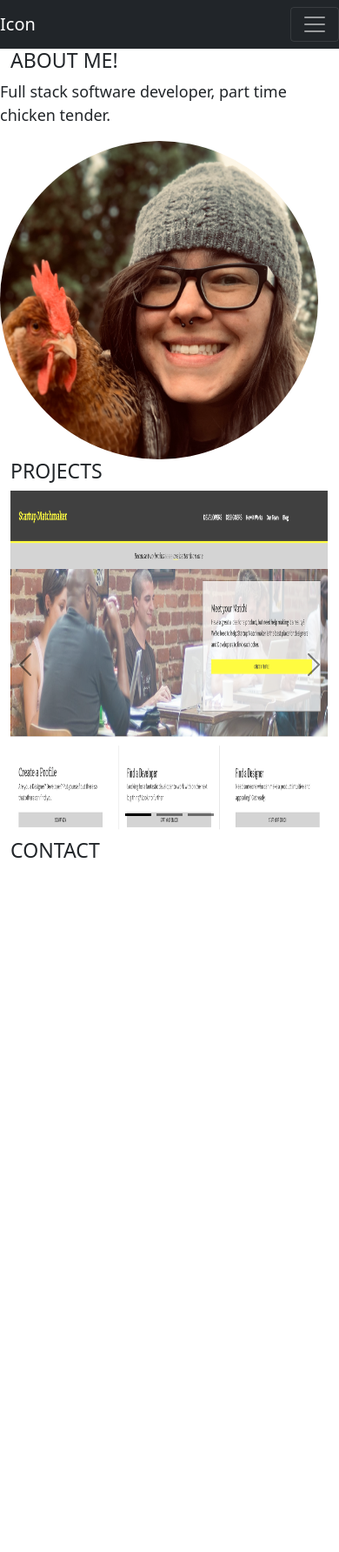
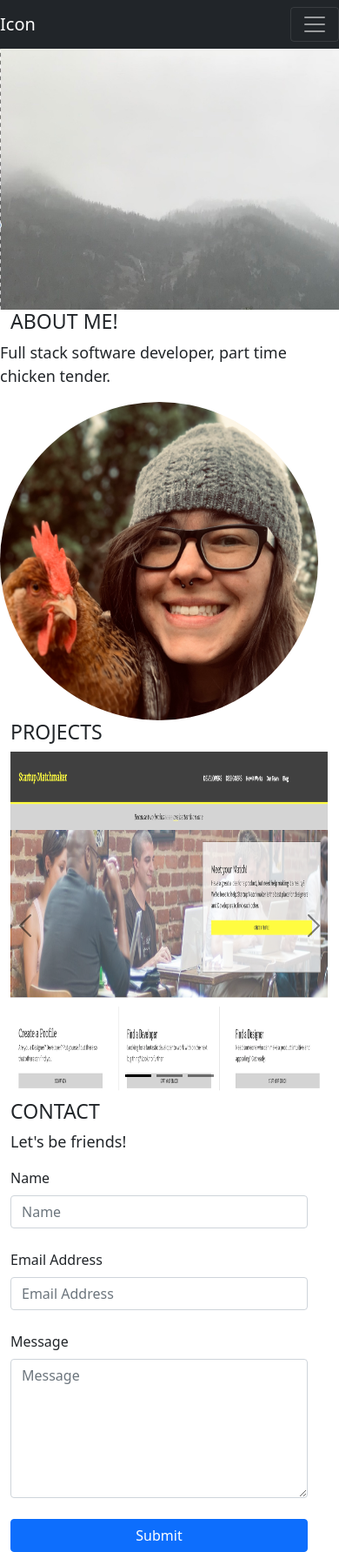
Before and after one commit to lyshia/lyshia.github.io, a plain HTML site: page index.html in a window 390 px wide. Shown: the whole page at 87% size. Before the commit the page ends 999 px from the top, so only its background shows below. Drawn offline with nearby package versions, Linux system fonts and the light colour scheme.

Commit message:
add contact form and background at top

```diff
--- a/index.html
+++ b/index.html
@@ -10,8 +10,9 @@
 			integrity="sha384-1BmE4kWBq78iYhFldvKuhfTAU6auU8tT94WrHftjDbrCEXSU1oBoqyl2QvZ6jIW3"
 			crossorigin="anonymous"
 		/>
+
+		<script src="https://ajax.googleapis.com/ajax/libs/jquery/3.5.1/jquery.min.js"></script>
 		<link rel="stylesheet" href="styles.css" />
-		<script src="https://ajax.googleapis.com/ajax/libs/jquery/3.5.1/jquery.min.js"></script>
 		<title>Alyshia.Codes</title>
 	</head>
 	<body>
@@ -48,6 +49,7 @@
 					</ul>
 				</div>
 			</nav>
+			<div class="background" id="backgroundContainer"></div>
 			<!-- About -->
 			<div class="container">
 				<div class="row cold-md-8" id="about">
@@ -143,8 +145,59 @@
 					</div>
 				</div>
 				<!-- Contact -->
-				<div class="row cold-md-8" id="contact">
+				<div class="row col-md-8" id="contact">
 					<h3>CONTACT</h3>
+					<p>Let's be friends!</p>
+
+					<form
+						action="https://submit-form.com/4l4mtNaX"
+						class="row col-md-4"
+						id="contactForm"
+					>
+						<div
+							class="g-recaptcha"
+							data-sitekey="6Le7ysgcAAAAAKpq12V59pHnyropBseN2dJ-md5G"
+							data-callback="callback"
+						></div>
+
+						<div class="mb-4">
+							<label class="form-label" for="name">Name</label>
+							<input
+								class="form-control"
+								id="name"
+								type="text"
+								placeholder="Name"
+							/>
+						</div>
+
+						<div class="mb-4">
+							<label class="form-label" for="emailAddress">Email Address</label>
+							<input
+								class="form-control"
+								id="emailAddress"
+								type="email"
+								placeholder="Email Address"
+							/>
+						</div>
+
+
+						<div class="mb-4">
+							<label class="form-label" for="message">Message</label>
+							<textarea
+								class="form-control"
+								id="message"
+								type="text"
+								placeholder="Message"
+								style="height: 10rem"
+							></textarea>
+						</div>
+
+						<div class="d-grid" >
+							<button class="btn btn-primary btn-md" id="submitButton" type="submit">
+								Submit
+							</button>
+						</div>
+					</form>
 				</div>
 			</div>
 		</div>
--- a/main.js
+++ b/main.js
@@ -1,3 +1,20 @@
+const msgText = document.getElementById('message').innerText;
+
+$('#submitButton').click(function () {
+	$.post(
+		'https://submit-form.com/4l4mtNaX"',
+		{
+			message: msgText,
+		},
+		null,
+		'json' // dataType must be set to json
+	).then(function (response) {
+		console.log(response);
+	});
+	// .catch(function (response) {
+	// 	console.error(response);
+	// });
+});
 
 // when mouse over my portrait, have a special surprise
 $('#alyshiaPortrait').mouseover(function () {
--- a/styles.css
+++ b/styles.css
@@ -1,3 +1,9 @@
+#backgroundContainer {
+	background-image: url(img/background.jpeg);
+	background-size: cover;
+	height: 300px;
+}
+
 .carousel img {
 	height: 400px;
 	opacity: 75%;
@@ -9,13 +15,12 @@
 	color: white !important;
 }
 
-.navbar {
-	background-color: #463C2C;
-
+.navbar-custom .navbar-dark {
+	background-color: #717674;
 }
 
-.nav-item {
-color: #FDF6E6 ;
+.navbar-text {
+	color: #fdf6e6;
 }
 
 .portrait {
```
Also changed, not shown: img/background.jpeg (added), 4 other files.
